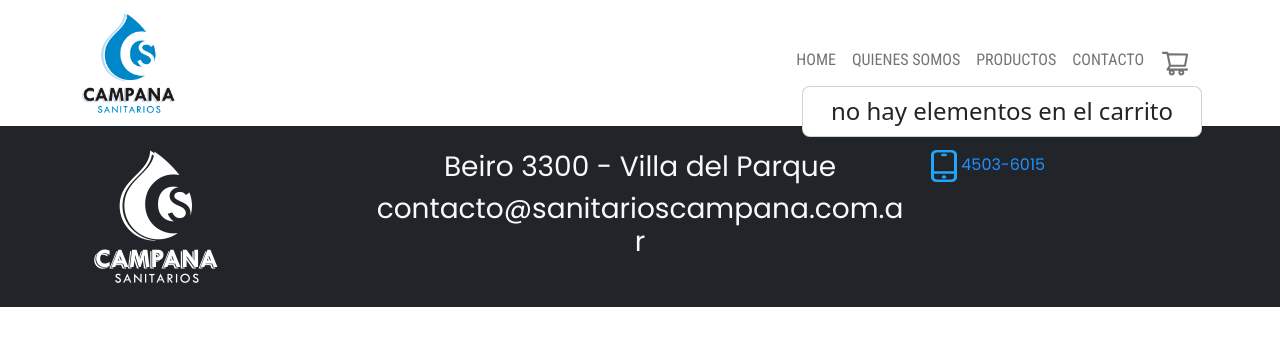
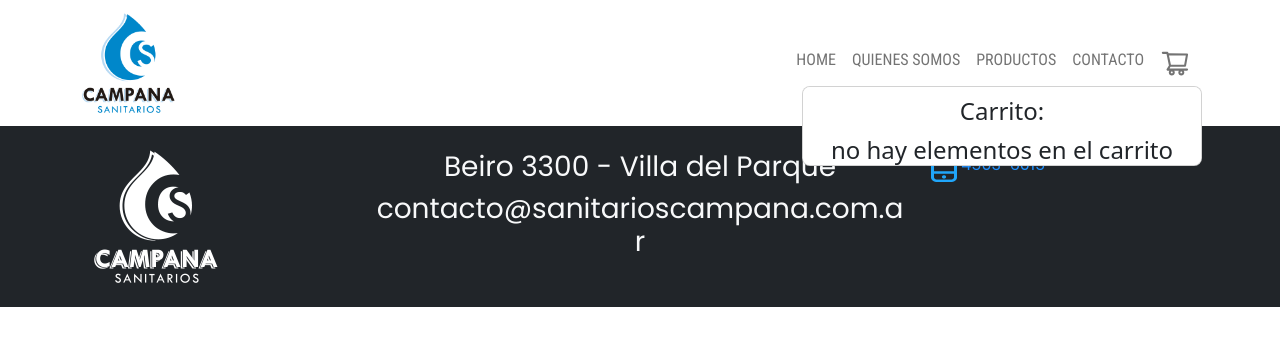
Before and after one commit to Enfasys01/Efsi-tp10, a React (Create React App) app in the folder TP10/: page /Contacto in a window 1280 px wide. Both pictures are taken after a click on the element 1175 px from the left and 63 px from the top of the page. Shown: the top 346 px of the page. Built offline with nearby package versions, Linux system fonts and the light colour scheme; the HTML template or start-up script is replaced by a standard one.

Commit message:
pipi unt kaki um pipi kakalat

```diff
--- a/TP10/src/App.js
+++ b/TP10/src/App.js
@@ -19,9 +19,10 @@ import { useState } from 'react';
 
 function App() {
   const [cart, setCart] = useState([])
+  const [total, setTotal] = useState(0)
   return (
     <>
-      <CartProvider value={[cart, setCart]}>
+      <CartProvider value={[cart, setCart,total, setTotal]}>
         <BrowserRouter>
         <Routes>
           <Route path='/' element={<Layout/>}>
--- a/TP10/src/Components/Carrito.js
+++ b/TP10/src/Components/Carrito.js
@@ -1,11 +1,15 @@
-import { useContext, useState } from 'react'
+import { useContext, useEffect, useState } from 'react'
 import {AiOutlineShoppingCart} from 'react-icons/ai'
 import CartContext from '../Context/CartContext'
 import './Carrito.css'
 import CarritoItem from './CarritoItem'
 const Carrito = ()=>{
-  const [cart, setCart] = useContext(CartContext)
+  const [cart, setCart, total, setTotal] = useContext(CartContext)
   const [isOpen, setOpen] = useState(false)
+  useEffect(()=>{setTotal(0)},[cart])
+  useEffect(()=>{
+    cart.map((e)=>{setTotal(e.price+total)})
+  },[cart])
   return(
     <>
     <li className="nav-item" >
@@ -14,9 +18,20 @@ const Carrito = ()=>{
       </div>
       {isOpen?
       <div className='popover space-y-2'>
-      {cart.length>0?cart.map((e,index)=>{return(
-        <CarritoItem data={e} key={index}/>
-      )}):<h4>no hay elementos en el carrito</h4>}
+        <h4>Carrito:</h4>
+      {cart.length>0?
+      <>
+      {cart.map((e,index)=>{return(
+        <>
+          <CarritoItem data={e} key={index}/>
+        </>
+      )
+    })}
+
+    <h4>{total}</h4>
+      </>
+      :<h4>no hay elementos en el carrito</h4>
+      }
       </div>
       :''}
 
--- a/TP10/src/Components/CarritoItem.css
+++ b/TP10/src/Components/CarritoItem.css
@@ -19,3 +19,11 @@
   padding: 10px;
   background: rgb(192, 0, 0);
 }
+
+.item{
+    border-color: #ABBFC3;
+    border-top-style: solid;
+    border-bottom-style: solid;
+    outline-width: 20;
+    border-width: 2px;
+}
--- a/TP10/src/Components/CarritoItem.js
+++ b/TP10/src/Components/CarritoItem.js
@@ -3,16 +3,20 @@ import { useContext } from 'react'
 import CartContext from '../Context/CartContext'
 import './CarritoItem.css'
 const CarritoItem = (props) => {
-  const [cart, setCart] = useContext(CartContext)
+  const [cart, setCart, total, setTotal] = useContext(CartContext)
   return(
     <>
-    <div className="flex">
+    <div className="flex item">
       <img srcSet={props.data.src} className='img-sm'/>
       <div className=''>
         <span style={{fontSize:20}}>{props.data.title} {props.data.id}</span>
       <div className='delete-btn'>
-        <span onClick={()=>{setCart(cart.filter(e=>e!==props.data))}}>
-        <BsFillCartXFill/>
+        <span style={{fontSize:20}} onClick={()=>{
+          console.log(total)
+          setTotal(total-props.data.price)
+          setCart(cart.filter(e=>e!==props.data))
+          }}>
+          <BsFillCartXFill/> eliminar
         </span>
       </div>
       </div>
```
